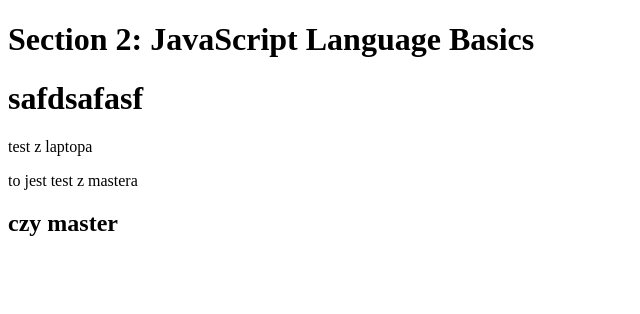
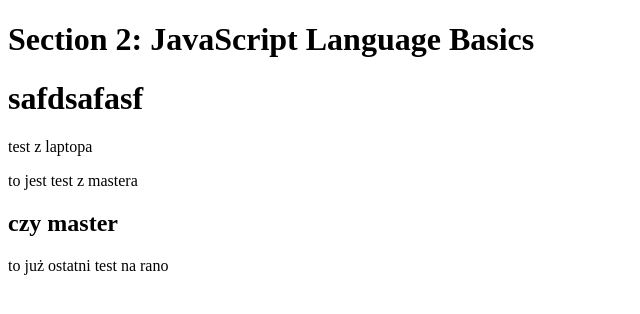
Before and after one commit to DeWuKa/JS-Lessons, a plain HTML site: page 2-JS-Basics/index.html in a window 1280 px wide. Shown: the whole page, without its empty margins (0-640 px from the left). Drawn offline with Linux system fonts and the light colour scheme.

Commit message:
to koniec testów

```diff
--- a/2-JS-Basics/index.html
+++ b/2-JS-Basics/index.html
@@ -13,6 +13,7 @@
         <p>test z laptopa</p>
         <p>to jest test z mastera</p>
         <h2>czy master</h2>
+        <p>to już ostatni test na rano</p>
     </footer>
 </body>
 
```
